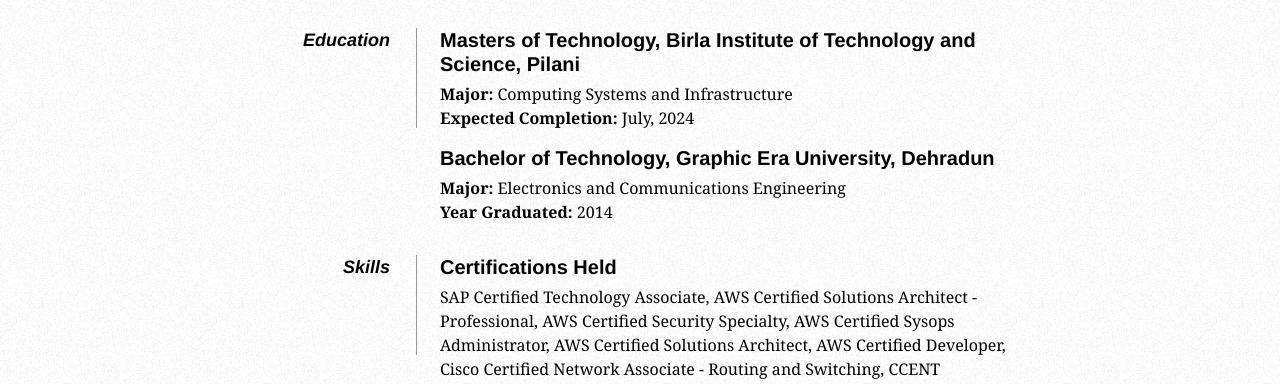
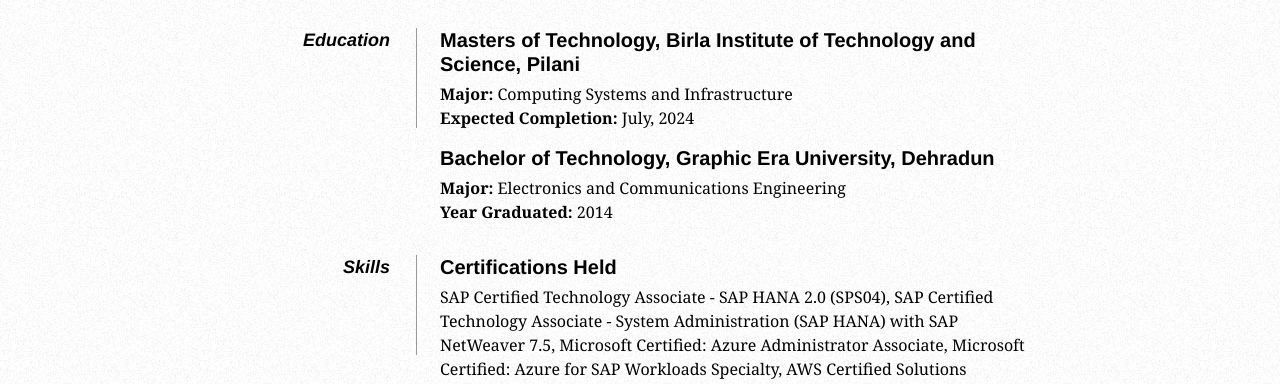
Before and after one commit to shubham-joshi/onlineprofile, a plain HTML site: page index.html in a window 1280 px wide. Shown: the part 404-788 px from the top of the page. Drawn offline with Linux system fonts and the light colour scheme.

Commit message:
Updated Certifications Held

```diff
--- a/index.html
+++ b/index.html
@@ -157,11 +157,13 @@
         <dd>
           <h2>Certifications Held</h2>
           <p>
-            SAP Certified Technology Associate, AWS Certified Solutions
-            Architect - Professional, AWS Certified Security Specialty, AWS
-            Certified Sysops Administrator, AWS Certified Solutions Architect,
-            AWS Certified Developer, Cisco Certified Network Associate - Routing
-            and Switching, CCENT
+            SAP Certified Technology Associate - SAP HANA 2.0 (SPS04), SAP
+            Certified Technology Associate - System Administration (SAP HANA)
+            with SAP NetWeaver 7.5, Microsoft Certified: Azure Administrator
+            Associate, Microsoft Certified: Azure for SAP Workloads Specialty,
+            AWS Certified Solutions Architect - Professional, AWS Certified
+            Security Specialty, AWS Certified Sysops Administrator, AWS
+            Certified Solutions Architect
           </p>
 
           <h2>Other Competencies</h2>
```
